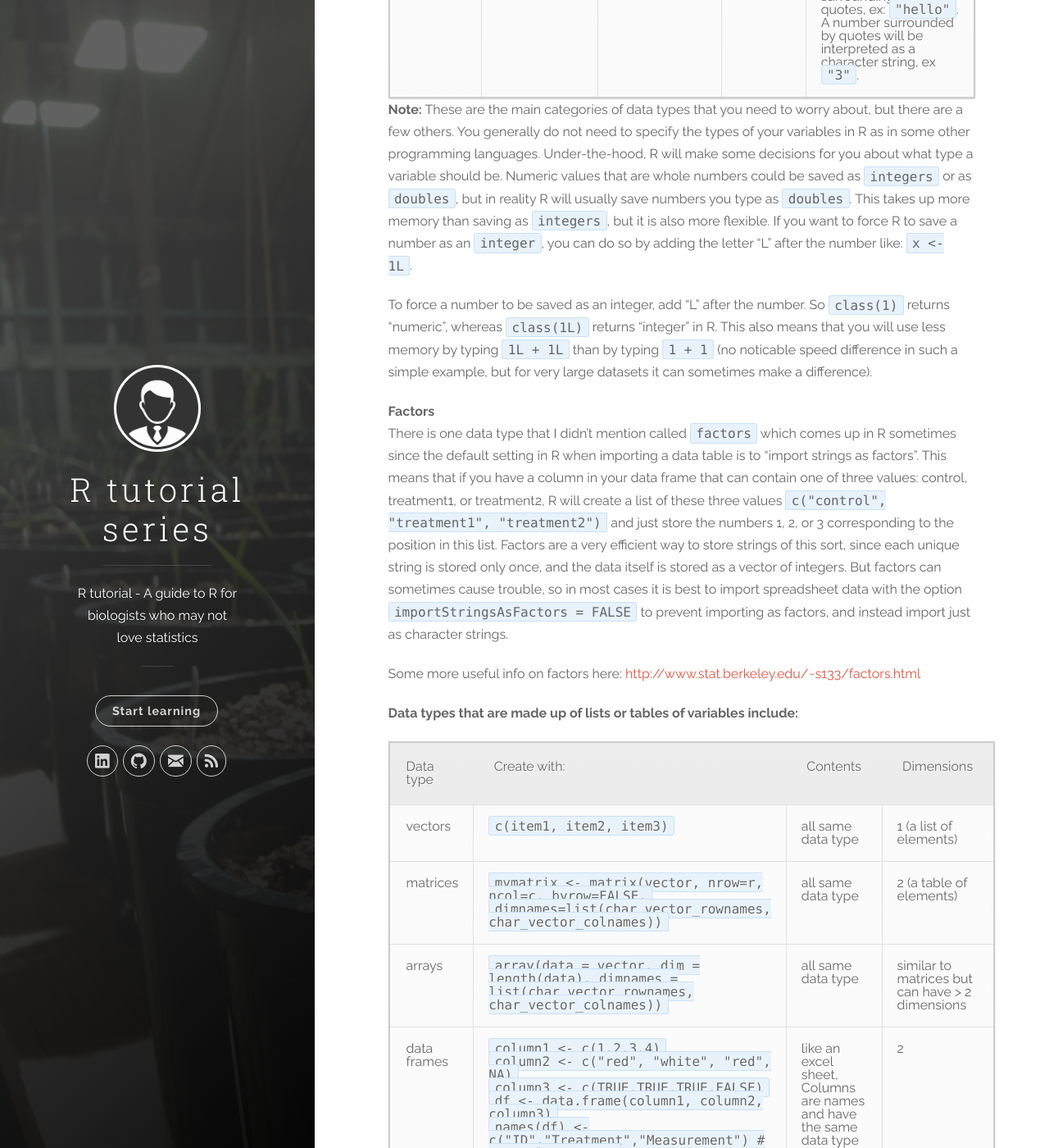
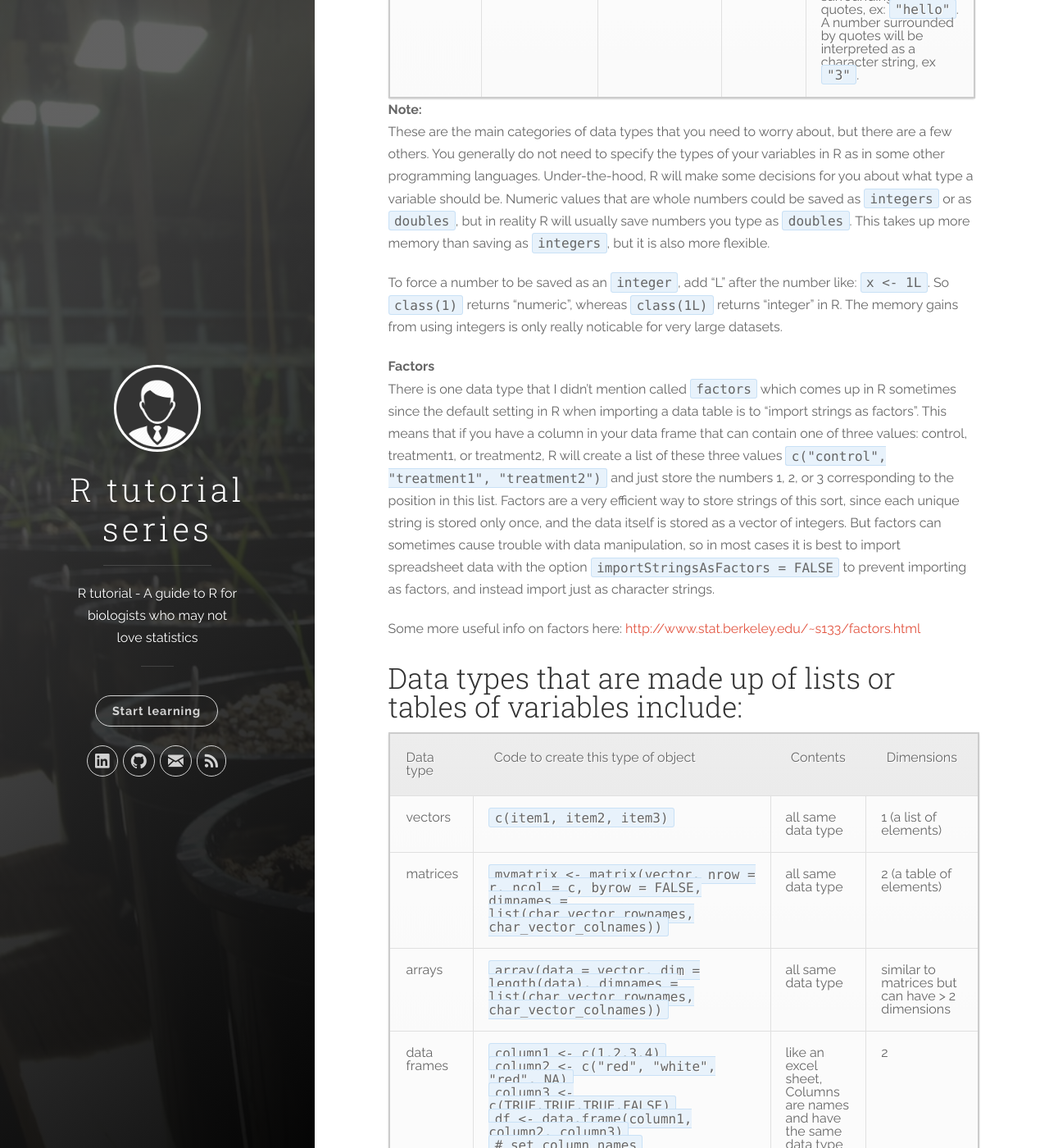
Before and after one commit to bakuhatsu/Rsite, a Jekyll site: the page built from _posts/2016-04-28-Physics-of-R-Universe.markdown, in a window 1280 px wide and 1400 px high, scrolled down 8826 px. Shown: the whole window at 82% size. Built offline with Jekyll 4.4.1, drawn with Linux system fonts in a browser that asks for light colours; nearby versions of some CDN libraries; some of the changed text lies outside the part shown.

Commit message:
Edits to another post3

```diff
--- a/_posts/2016-04-28-Physics-of-R-Universe.markdown
+++ b/_posts/2016-04-28-Physics-of-R-Universe.markdown
@@ -284,24 +284,25 @@ R uses the terms `class` and `type` to refer to very similar concepts, so for th
 | asking a yes/no question    | **logical**   	| **logical**   	| boolean | `TRUE` or `FALSE` (also `T` or `F`), but not `true` or `false` |
 | words    | **character**   | **character**   | String      	| character strings are any text.  define a character by surrounding it with quotes, ex: `"hello"`.  A number surrounded by quotes will be interpreted as a character string, ex `"3"`.|
 
-**Note:** These are the main categories of data types that you need to worry about, but there are a few others.  You generally do not need to specify the types of your variables in R as in some other programming languages.  Under-the-hood, R will make some decisions for you about what type a variable should be.  Numeric values that are whole numbers could be saved as `integers` or as `doubles`, but in reality R will usually save numbers you type as `doubles`.   This takes up more memory than saving as `integers`, but it is also more flexible.  If you want to force R to save a number as an `integer`, you can do so by adding the letter "L" after the number like: `x <- 1L`.
+**Note:**
+These are the main categories of data types that you need to worry about, but there are a few others.  You generally do not need to specify the types of your variables in R as in some other programming languages.  Under-the-hood, R will make some decisions for you about what type a variable should be.  Numeric values that are whole numbers could be saved as `integers` or as `doubles`, but in reality R will usually save numbers you type as `doubles`.   This takes up more memory than saving as `integers`, but it is also more flexible.
 
-To force a number to be saved as an integer, add "L" after the number.  So `class(1)` returns "numeric", whereas `class(1L)` returns "integer" in R.  This also means that you will use less memory by typing `1L + 1L` than by typing `1 + 1` (no noticable speed difference in such a simple example, but for very large datasets it can sometimes make a difference).
+To force a number to be saved as an `integer`, add "L" after the number like: `x <- 1L`.  So `class(1)` returns "numeric", whereas `class(1L)` returns "integer" in R.  The memory gains from using integers is only really noticable for very large datasets.
 
 **Factors**
-There is one data type that I didn't mention called `factors` which comes up in R sometimes since the default setting in R when importing a data table is to "import strings as factors".  This means that if you have a column in your data frame that can contain one of three values: control, treatment1, or treatment2, R will create a list of these three values `c("control", "treatment1", "treatment2")` and just store the numbers 1, 2, or 3 corresponding to the position in this list.  Factors are a very efficient way to store strings of this sort, since each unique string is stored only once, and the data itself is stored as a vector of integers.  But factors can sometimes cause trouble, so in most cases it is best to import spreadsheet data with the option `importStringsAsFactors = FALSE` to prevent importing as factors, and instead import just as character strings.
+There is one data type that I didn't mention called `factors` which comes up in R sometimes since the default setting in R when importing a data table is to "import strings as factors".  This means that if you have a column in your data frame that can contain one of three values: control, treatment1, or treatment2, R will create a list of these three values `c("control", "treatment1", "treatment2")` and just store the numbers 1, 2, or 3 corresponding to the position in this list.  Factors are a very efficient way to store strings of this sort, since each unique string is stored only once, and the data itself is stored as a vector of integers.  But factors can sometimes cause trouble with data manipulation, so in most cases it is best to import spreadsheet data with the option `importStringsAsFactors = FALSE` to prevent importing as factors, and instead import just as character strings.
 
 Some more useful info on factors here: [http://www.stat.berkeley.edu/~s133/factors.html](http://www.stat.berkeley.edu/~s133/factors.html)
 
-**Data types that are made up of lists or tables of variables include:**
+## Data types that are made up of lists or tables of variables include: ##
 
-| Data type     	| Create with:     | Contents     | Dimensions |
+| Data type     	| Code to create this type of object     | Contents     | Dimensions |
 |:-------------|:---------------|:--------------|:-----------|
 | vectors       	| `c(item1, item2, item3)` | all same data type | 1 (a list of elements) |
-| matrices      	| `mymatrix <- matrix(vector, nrow=r, ncol=c, byrow=FALSE,` <br>`  dimnames=list(char_vector_rownames, char_vector_colnames))` | all same data type | 2 (a table of elements) |
+| matrices      	| `mymatrix <- matrix(vector, nrow = r, ncol = c, byrow = FALSE, dimnames = list(char_vector_rownames, char_vector_colnames))` | all same data type | 2 (a table of elements) |
 | arrays			| `array(data = vector, dim = length(data), dimnames = list(char_vector_rownames, char_vector_colnames))` |	all same data type | similar to matrices but can have > 2 dimensions |
-| data frames   	| `column1 <- c(1,2,3,4)` <br>`column2 <- c("red", "white", "red", NA)` <br>`column3 <- c(TRUE,TRUE,TRUE,FALSE)` <br>`df <- data.frame(column1, column2, column3)` <br>`names(df) <- c("ID","Treatment","Measurement") # set column names`  | like an excel sheet, Columns are names and have the same data type within a column, rows can contain different data type and rownames are optional | 2 |
-| lists         	| `list(item1, item2, item3)` or `list(name1 = item1, name2 = item2, name3 = item3)` | multiple types ok | 1 |
+| data frames   	| `column1 <- c(1,2,3,4)` <br>`column2 <- c("red", "white", "red", NA)` <br>`column3 <- c(TRUE,TRUE,TRUE,FALSE)` <br>`df <- data.frame(column1, column2, column3)` <br>`# set column names` <br> `names(df) <- c("ID","Treatment","Measurement")`  | like an excel sheet, Columns are names and have the same data type within a column, rows can contain different data type and rownames are optional | 2 |
+| lists         	| `list(item1, item2, item3)` or <br> `list(name1 = item1, name2 = item2, name3 = item3)` | multiple types ok | 1 |
 
 You can check the data type of any variable in R by using the `class()` function.  So `class("hello")` would return `"character"` and `class(23)` would return `"numeric"`.  If you call class on a list, it will return `"list"`, not the class of the items within the list, since they might be different.  But if you call class of a vector, it will return the data type of the contents.  So `class(c(1,2,3))` will return `"numeric"`.
 
```
